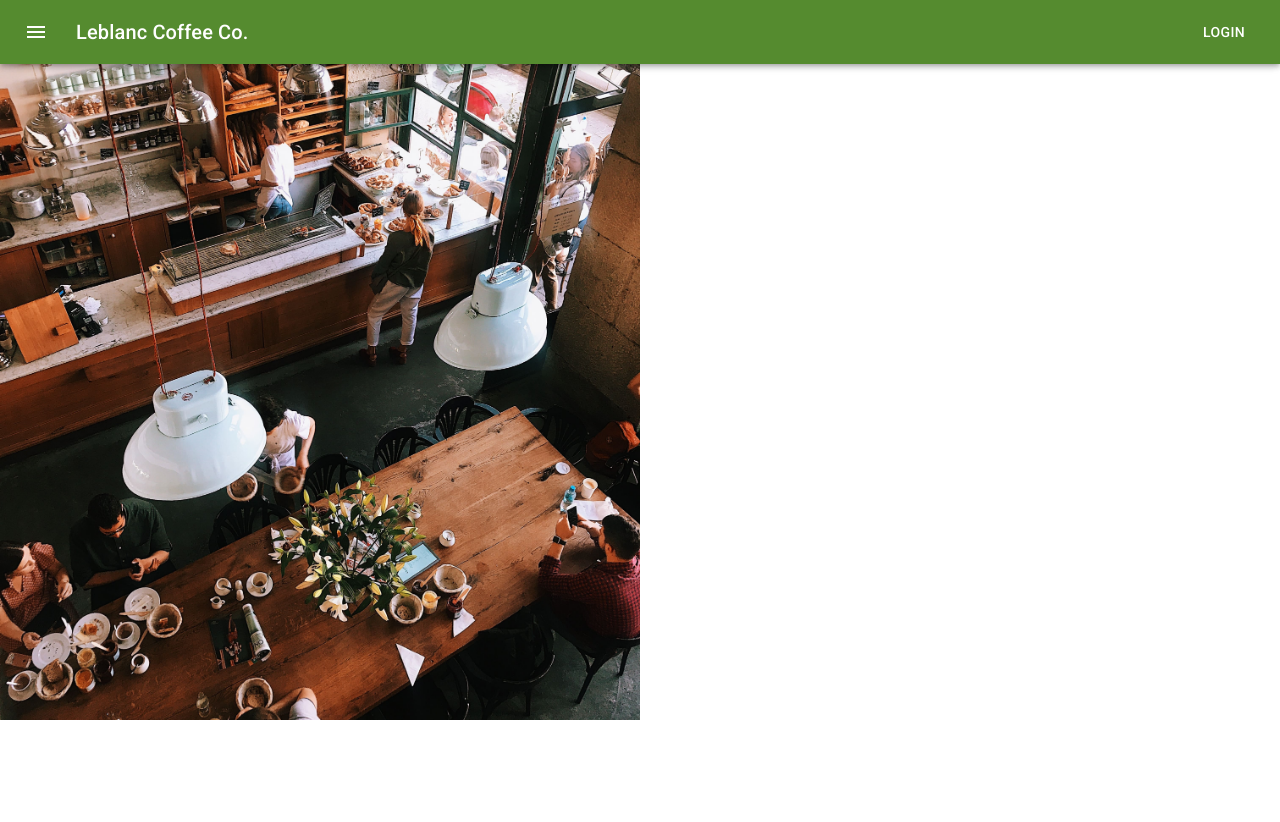
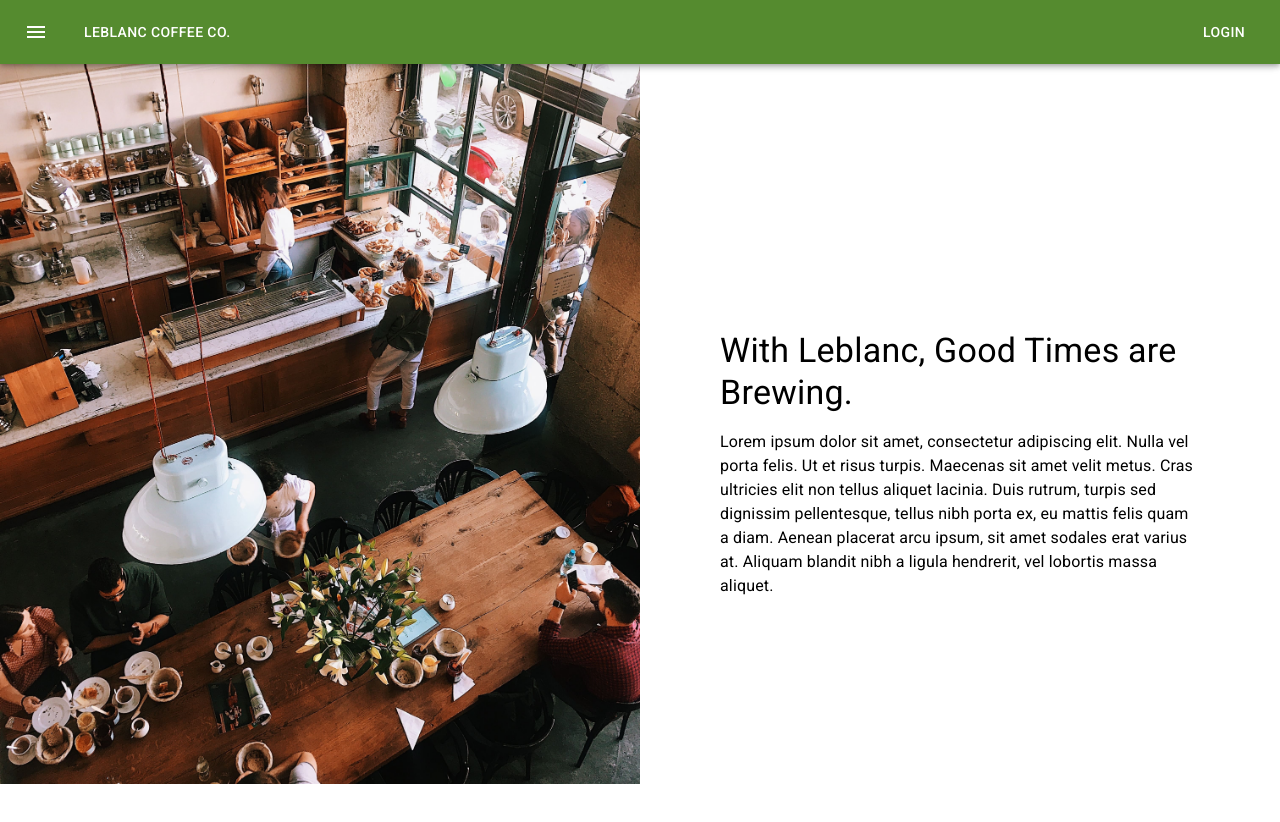
Before and after one commit to tdpfeifer/test-react-app2, a React (Create React App) app: page /about-us in a window 1280 px wide. Shown: the top 822 px of the page. Before the commit the page ends 800 px from the top, so only its background shows below. Built offline with nearby package versions, Linux system fonts and the light colour scheme.

Commit message:
About Us

```diff
--- a/src/Components/AboutUs.js
+++ b/src/Components/AboutUs.js
@@ -1,22 +1,53 @@
 import React from 'react';
-import {Grid} from '@material-ui/core';
+import {Grid, Box, Typography, makeStyles} from '@material-ui/core';
 import Hero from '../Img/About-Us-min.jpg';
 
+const useStyles = makeStyles((theme) => ({
+  boxPadding: {
+    [theme.breakpoints.up('xs')]: {padding: 16},
+    [theme.breakpoints.up('lg')]: {padding: 80},
+  },
+}));
+
 export default function AboutUs() {
+  const classes = useStyles();
+
   return (
     <Grid container>
       <Grid
         item
         lg={6}
+        md={4}
+        xs={2}
         style={{
-          width: '100%',
           height: '90vh',
           backgroundImage: `url(${Hero})`,
           backgroundSize: 'cover',
           backgroundPosition: 'center',
         }}
       ></Grid>
-      <Grid item lg={6}></Grid>
+      <Grid item lg={6} md={8} xs={10}>
+        <Box
+          style={{height: '80vh'}}
+          display="flex"
+          justifyContent="center"
+          alignItems="center"
+          className={classes.boxPadding}
+          flexDirection="column"
+        >
+          <Typography variant="h4" style={{paddingBottom: 16}}>
+            With Leblanc, Good Times are Brewing.
+          </Typography>
+          <Typography variant="body1">
+            Lorem ipsum dolor sit amet, consectetur adipiscing elit. Nulla vel
+            porta felis. Ut et risus turpis. Maecenas sit amet velit metus. Cras
+            ultricies elit non tellus aliquet lacinia. Duis rutrum, turpis sed
+            dignissim pellentesque, tellus nibh porta ex, eu mattis felis quam a
+            diam. Aenean placerat arcu ipsum, sit amet sodales erat varius at.
+            Aliquam blandit nibh a ligula hendrerit, vel lobortis massa aliquet.
+          </Typography>
+        </Box>
+      </Grid>
     </Grid>
   );
 }
--- a/src/Components/ButtonAppBar.js
+++ b/src/Components/ButtonAppBar.js
@@ -2,10 +2,10 @@ import React from 'react';
 import {makeStyles} from '@material-ui/core/styles';
 import AppBar from '@material-ui/core/AppBar';
 import Toolbar from '@material-ui/core/Toolbar';
-import Typography from '@material-ui/core/Typography';
 import Button from '@material-ui/core/Button';
 import IconButton from '@material-ui/core/IconButton';
 import Nav from './Nav';
+import {Box} from '@material-ui/core';
 
 const useStyles = makeStyles((theme) => ({
   root: {
@@ -34,12 +34,19 @@ export default function ButtonAppBar() {
           >
             <Nav />
           </IconButton>
-          <Typography variant="h6" className={classes.title}>
-            Leblanc Coffee Co.
-          </Typography>
-          <Button color="inherit">Login</Button>
+          <Box
+            style={{width: '100%'}}
+            display="flex"
+            justifyContent="space-between"
+          >
+            <Button color="inherit" href="/">
+              Leblanc Coffee Co.
+            </Button>
+            <Button color="inherit">Login</Button>
+          </Box>
         </Toolbar>
       </AppBar>
+      <Box style={{height: 64}}></Box>
     </div>
   );
 }
--- a/src/Components/FrontPage.js
+++ b/src/Components/FrontPage.js
@@ -1,16 +1,13 @@
 import React from 'react';
 import HeroSection from './HeroSection';
-import {Container} from '@material-ui/core';
 import FeatureSection from './FeatureSection';
 import Footer from './Footer';
 
 export default function FrontPage() {
   return (
     <>
-      <Container maxWidth="lg">
-        <HeroSection />
-        <FeatureSection />
-      </Container>
+      <HeroSection />
+      <FeatureSection />
       <Footer />
     </>
   );
```
